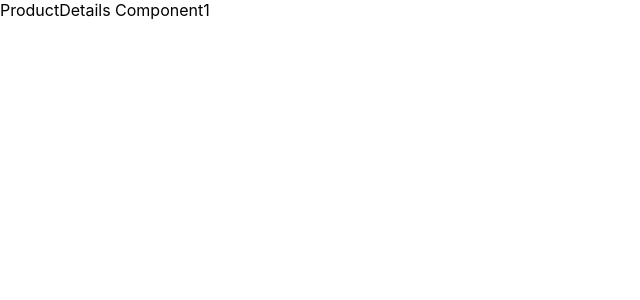
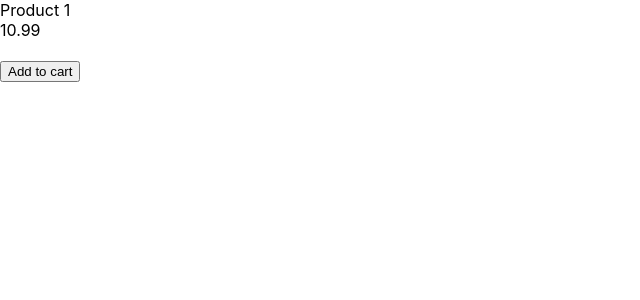
Before and after one commit to javatlacati/ecommerce-app, a React (Create React App) app: page /products/1 in a window 1280 px wide. Shown: the top 300 px of the page, without its empty margins (0-640 px from the left). Built offline with nearby package versions, Linux system fonts and the light colour scheme.

Commit message:
mostrar detalles de producto en combinación con parámetro por url

```diff
--- a/src/components/ProductDetails/ProductDetails.tsx
+++ b/src/components/ProductDetails/ProductDetails.tsx
@@ -1,19 +1,26 @@
 import React, {FC} from 'react';
 import {useParams} from "react-router-dom";
-
+import {useSelector} from "react-redux";
+import {RootState} from "../../redux/store";
 
 interface ProductDetailsProps {
 }
 
 const ProductDetails: FC<ProductDetailsProps> = () => {
     const {productId} = useParams();
-    // Use dynamic routing to display details of a selected product
+    const products = useSelector((state: RootState) => state.products);
+    const product = products.find((p) => p.id === parseInt(productId || '-1'));
     // Show product images, description, price, and an add-to-cart button
     // Use state to manage the product data
     return (
         <div data-testid="ProductDetails">
-            ProductDetails Component
-            {productId}
+            {product && product.name}
+            <br/>
+            {product && product.price}
+            <br />
+            {product && product.image}
+            <br />
+            <button onClick={() => {}}>Add to cart</button>
         </div>
     );
 };
--- a/src/components/ProductListing/ProductListing.tsx
+++ b/src/components/ProductListing/ProductListing.tsx
@@ -1,6 +1,7 @@
 import React, {FC} from 'react';
 import {useDispatch, useSelector} from "react-redux";
 import {RootState} from "../../redux/store";
+import {Link} from "react-router-dom";
 
 
 interface ProductListingProps {
@@ -17,7 +18,7 @@ const ProductListing: FC<ProductListingProps> = () => {
         <div data-testid="ProductListing">
             ProductListing Component
             {products && products.map((product) => {
-                return (<div key={product.id}>{product.name}</div>)
+                return (<div key={product.id}><Link to={'/products/' + product.id}>{product.name}</Link></div>)
             })}
         </div>
     );
--- a/src/models/Product.ts
+++ b/src/models/Product.ts
@@ -1,5 +1,6 @@
 export interface Product {
     id: number;
     name: string;
-    // Add other properties as needed
+    price: number;
+    image: string;
 }
--- a/src/redux/productSlice.ts
+++ b/src/redux/productSlice.ts
@@ -9,6 +9,8 @@ export const productSlice: Slice<Product[], {
         {
             id: 1,
             name: 'Product 1',
+            price: 10.99,
+            image: '',
         }
     ],
     reducers: {
```
